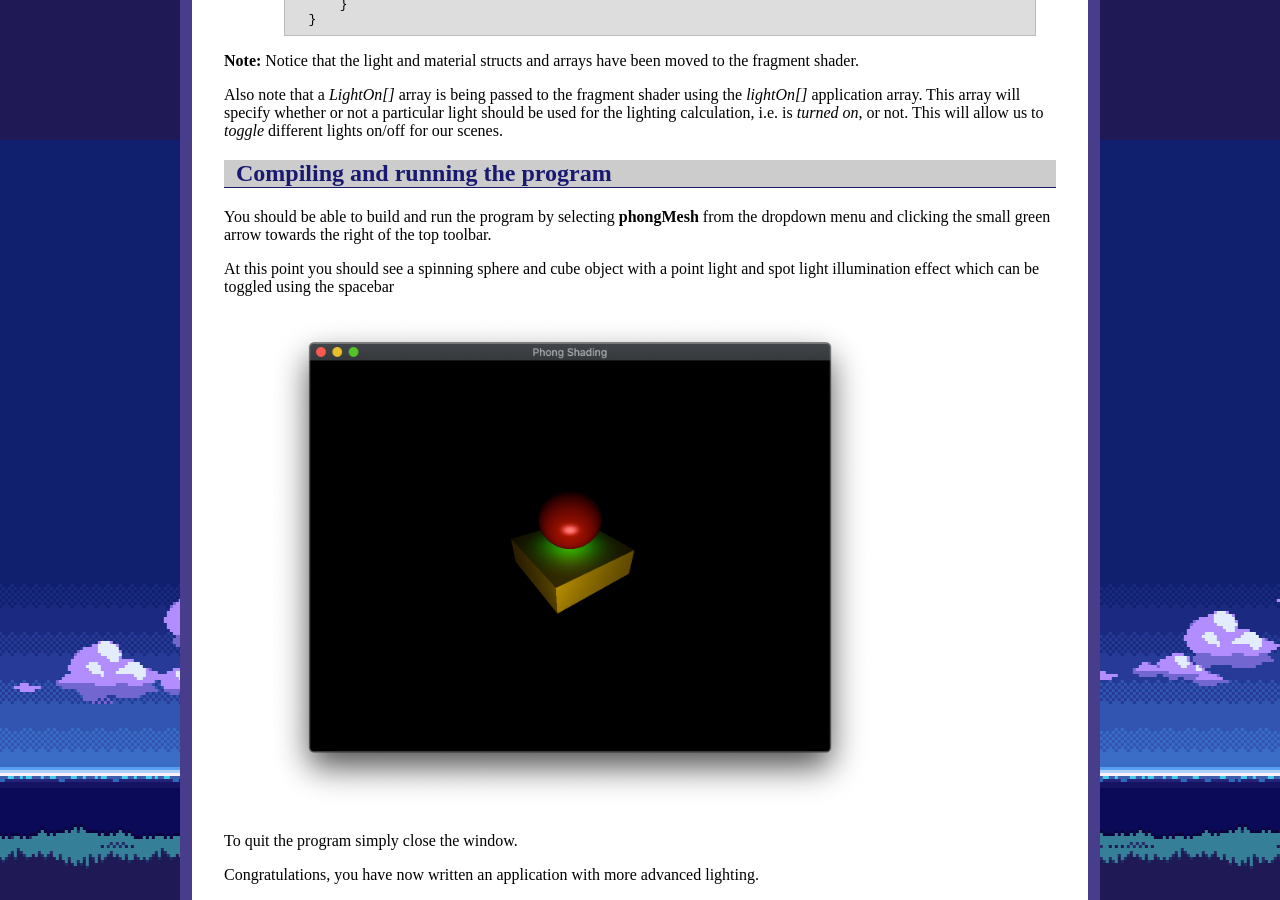
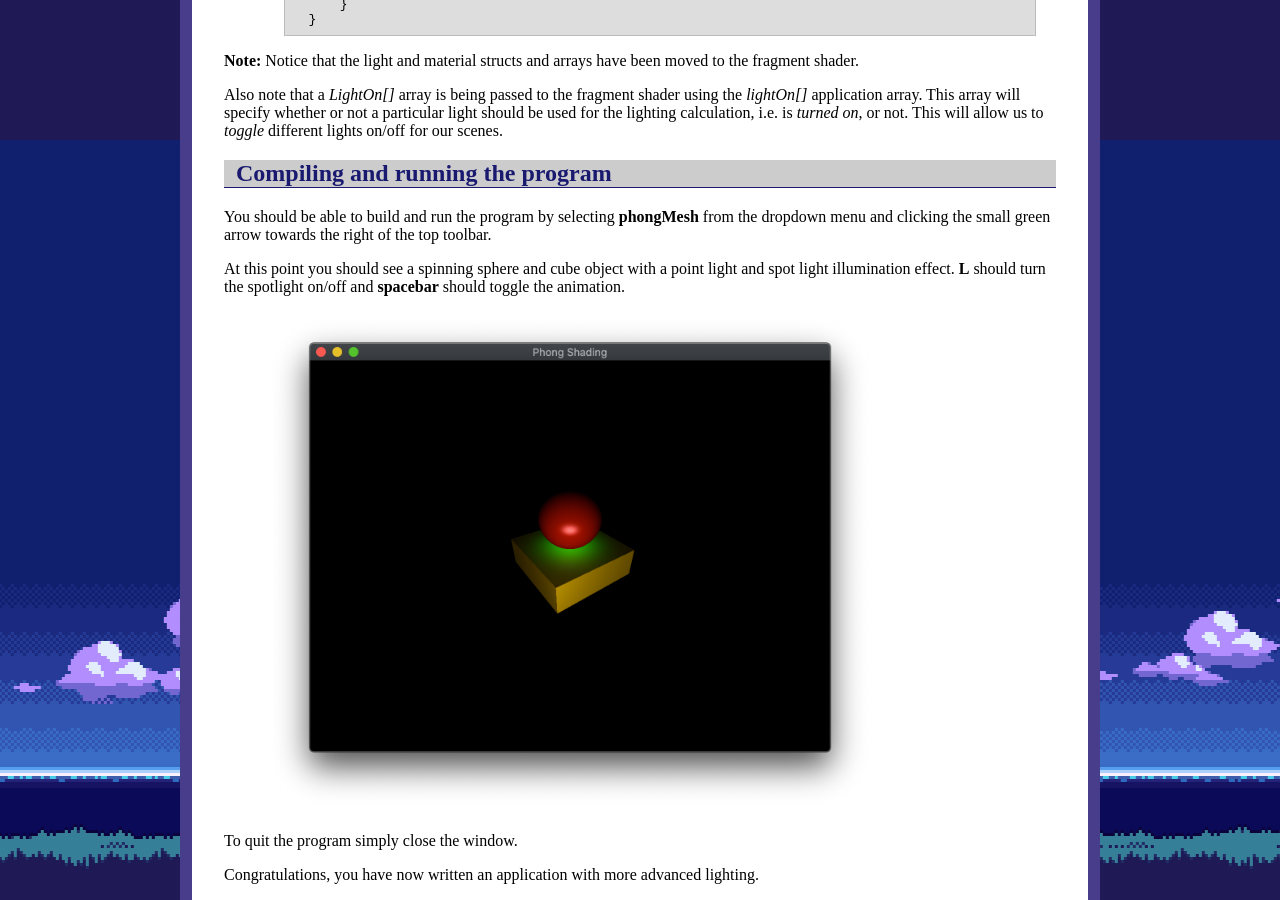
Before and after one commit to ycpcs/cs370-fall2022, a Jekyll site: the page built from labs/lab10.md, in a window 1280 px wide and 900 px high, scrolled down 2560 px. Built offline with Jekyll 4.4.1, drawn with Linux system fonts in a browser that asks for light colours.

Commit message:
update labs 9 and 10
update labs 9 and 10 to control animations

```diff
--- a/labs/lab10.md
+++ b/labs/lab10.md
@@ -102,7 +102,7 @@ Also note that a *LightOn[]* array is being passed to the fragment shader using
 
 You should be able to build and run the program by selecting **phongMesh** from the dropdown menu and clicking the small green arrow towards the right of the top toolbar.
 
-At this point you should see a spinning sphere and cube object with a point light and spot light illumination effect which can be toggled using the spacebar
+At this point you should see a spinning sphere and cube object with a point light and spot light illumination effect. **L** should turn the spotlight on/off and **spacebar** should toggle the animation.
 
 > <img src="images/lab10/phongScene.png" alt="Phong Scene Window" height="500"/>
 
```
Also changed, not shown: labs/lab09.md (+1 -1 lines), 4 other files.
